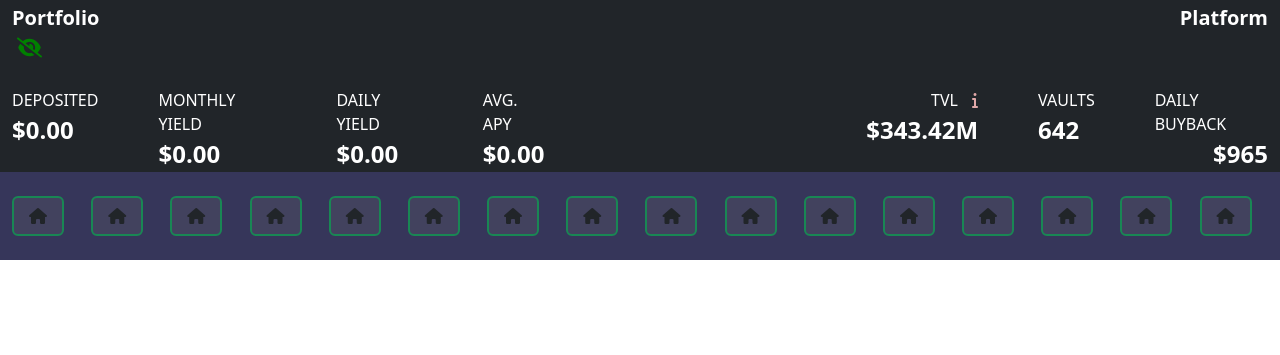
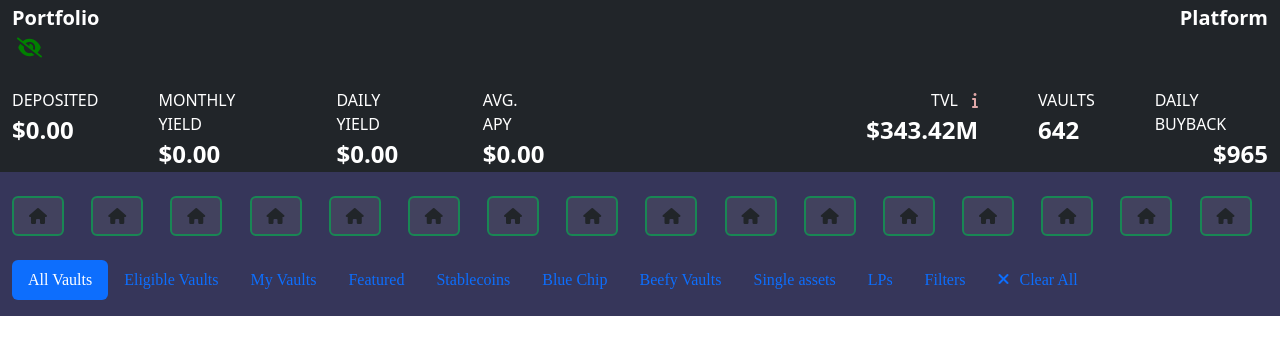
Before and after one commit to Sizzu99/beefy, a plain HTML site: page index.html in a window 1280 px wide. Shown: the part 63-418 px from the top of the page. Drawn offline with nearby package versions, Linux system fonts and the light colour scheme.

Commit message:
vaults halt done

```diff
--- a/index.html
+++ b/index.html
@@ -159,13 +159,71 @@
         <button class="border border-success rounded border-2 button"><i class="fa-solid fa-house home"></i></button>
         <button class="border border-success rounded border-2 button"><i class="fa-solid fa-house home"></i></button>
         <button class="border border-success rounded border-2 button"><i class="fa-solid fa-house home"></i></button>
-        <button  class="border border-success rounded border-2 button"><i class="fa-solid fa-house home"></i></button>
+        <button  class="border border-success rounded border-2 button" ><i class="fa-solid fa-house home"></i></button>
 
        </div>
 
     </section>
+
     <!----------------/
     3rd Section End
+    /----------------->
+    <!----------------/
+    4th Section Start
+    /----------------->
+        <section class="four-section d-flex">
+            <div class="container Vaults d-flex">
+                <ul class="nav nav-pills mb-3 " id="pills-tab" role="tablist">
+                    <li class="nav-item" role="presentation">
+                      <button class="nav-link active " id="pills-home-tab" data-bs-toggle="pill" data-bs-target="#pills-home" type="button" role="tab" aria-controls="pills-home" aria-selected="true">All Vaults</button>
+                    </li>
+                    <li class="nav-item" role="presentation">
+                      <button class="nav-link" id="pills-profile-tab" data-bs-toggle="pill" data-bs-target="#pills-profile" type="button" role="tab" aria-controls="pills-profile" aria-selected="false">Eligible Vaults</button>
+                    </li>
+                    <li class="nav-item" role="presentation">
+                      <button class="nav-link" id="pills-contact-tab" data-bs-toggle="pill" data-bs-target="#pills-contact" type="button" role="tab" aria-controls="pills-contact" aria-selected="false">My Vaults</button>
+                    </li>
+
+                </ul>
+                <ul class="nav nav-pills mb-3 " id="pills-tab" role="tablist">
+                    <li class="nav-item" role="presentation">
+                      <button class="nav-link " id="pills-home-tab" data-bs-toggle="pill" data-bs-target="#pills-home" type="button" role="tab" aria-controls="pills-home" aria-selected="true">Featured</button>
+                    </li>
+                    <li class="nav-item" role="presentation">
+                      <button class="nav-link" id="pills-profile-tab" data-bs-toggle="pill" data-bs-target="#pills-profile" type="button" role="tab" aria-controls="pills-profile" aria-selected="false">Stablecoins</button>
+                    </li>
+                    <li class="nav-item" role="presentation">
+                      <button class="nav-link" id="pills-contact-tab" data-bs-toggle="pill" data-bs-target="#pills-contact" type="button" role="tab" aria-controls="pills-contact" aria-selected="false">Blue Chip</button>
+                    </li>
+
+                </ul>
+                <ul class="nav nav-pills mb-3 " id="pills-tab" role="tablist">
+                    <li class="nav-item" role="presentation">
+                      <button class="nav-link  " id="pills-home-tab" data-bs-toggle="pill" data-bs-target="#pills-home" type="button" role="tab" aria-controls="pills-home" aria-selected="true">Beefy Vaults</button>
+                    </li>
+                    <li class="nav-item" role="presentation">
+                      <button class="nav-link" id="pills-profile-tab" data-bs-toggle="pill" data-bs-target="#pills-profile" type="button" role="tab" aria-controls="pills-profile" aria-selected="false">Single assets</button>
+                    </li>
+                    <li class="nav-item" role="presentation">
+                      <button class="nav-link" id="pills-contact-tab" data-bs-toggle="pill" data-bs-target="#pills-contact" type="button" role="tab" aria-controls="pills-contact" aria-selected="false">LPs</button>
+                    </li>
+
+                </ul>
+                <ul class="nav nav-pills mb-3 " id="pills-tab" role="tablist">
+                    <li class="nav-item" role="presentation">
+                      <button class="nav-link " id="pills-home-tab" data-bs-toggle="pill" data-bs-target="#pills-home" type="button" role="tab" aria-controls="pills-home" aria-selected="true">Filters</button>
+                    </li>
+                    <li class="nav-item" role="presentation">
+                      <button class="nav-link" id="pills-profile-tab" data-bs-toggle="pill" data-bs-target="#pills-profile" type="button" role="tab" aria-controls="pills-profile" aria-selected="false"> <i class="fa-solid fa-xmark cancle"></i>Clear All</button>
+                    </li>
+
+
+                </ul>
+            </div>
+
+        </section>
+    <!----------------/
+    4th Section End
     /----------------->
 
     <!-- Come from Bootstrap -->
--- a/styles/style.css
+++ b/styles/style.css
@@ -63,6 +63,7 @@
     margin-left: 320px;
 }
 /* 2st section end */
+/* 3rd section Start */
 .third-section{
     background-color: rgb(54, 54, 90)
 }
@@ -76,3 +77,14 @@
     padding-top: 10px;
     padding-bottom: 10px;
 }
+/* 3rd section End */
+.four-section{
+    background-color: rgb(54, 54, 90)
+}
+
+.cancle{
+    margin-right: 10px;
+}
+.nav-link{
+    background-color: rgb(66, 66, 94); ;
+}
```
